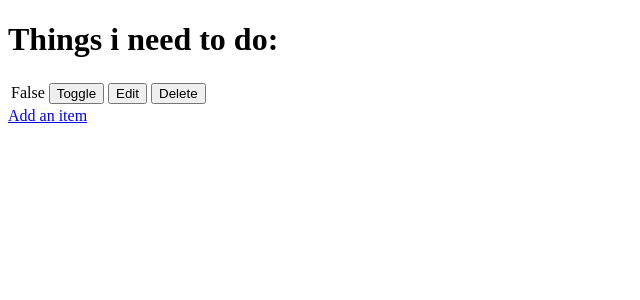
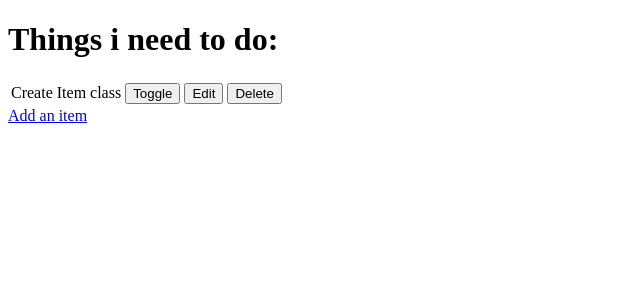
Before and after one commit to codingbyfreddish/hello-django, a Django app: page / in a window 1280 px wide. Shown: the top 300 px of the page, without its empty margins (0-640 px from the left). Run offline with Django 3.2, Linux system fonts and the light colour scheme; data comes from the database, SQL or seed files in the repository; both versions use the stored data as it was after the commit.

Commit message:
replaced .done to .name on line 17 todo_list.html

```diff
--- a/todo/templates/todo/todo_list.html
+++ b/todo/templates/todo/todo_list.html
@@ -14,7 +14,7 @@
             {% if item.done %}
                 <td><strike>{{ item.name }}</strike></td>
             {% else %}
-                <td>{{ item.done }}</td>
+                <td>{{ item.name }}</td>
             {% endif %}
             <td>
                 <a href="/toggle/{{ item.id }}">
```
Also changed, not shown: db.sqlite3.
